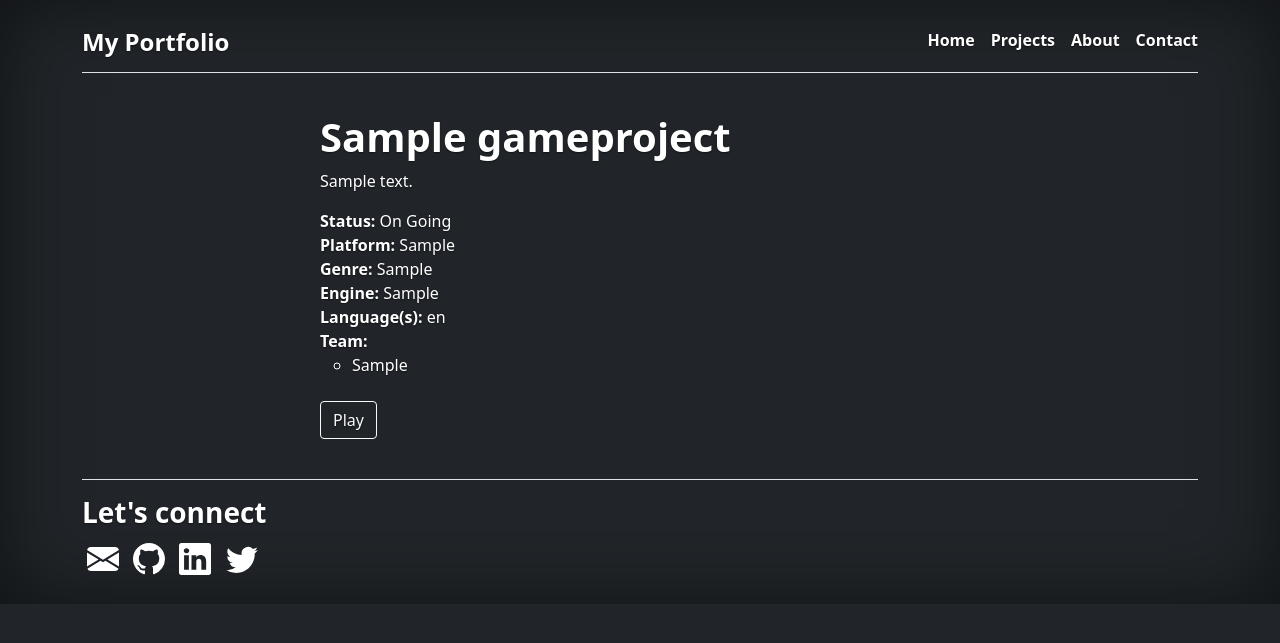
After one commit to alfianAH/my-portfolio, a Django app: a page that uses templates/base.html in a window 1280 px wide. The commit adds this page. Shown: the top 643 px of the page. Run offline with Django 3.2, Linux system fonts and the light colour scheme; tables that the repository leaves empty hold one stand-in row (values such as "Sample post"); some libraries are stand-ins or nearby versions.

Commit message:
Add detail page of game project

```diff
--- a/game/models.py
+++ b/game/models.py
@@ -1,5 +1,6 @@
 from django.db import models
 from django.db.models.signals import pre_save, post_save
+from django.urls import reverse
 
 from .utils import slugify_instance_title
 from home.validators import validate_url
@@ -19,8 +20,8 @@ class GameProject(models.Model):
     created = models.DateTimeField(auto_now_add=True)
     updated = models.DateTimeField(auto_now=True)
 
-    def save(self, *args, **kwargs):
-        super().save(*args, **kwargs)
+    def get_detail_url(self):
+        return reverse('game:detail', kwargs={'slug': self.slug})
 
 
 class GameDetail(models.Model):
--- /dev/null
+++ b/game/urls.py
@@ -0,0 +1,10 @@
+from django.urls import path
+
+from .views import game_project_detail_view
+
+
+app_name = 'game'
+urlpatterns = [
+    # path('create/', , name='create'),
+    path('<slug:slug>/', game_project_detail_view, name='detail'),
+]
--- a/game/views.py
+++ b/game/views.py
@@ -1,3 +1,24 @@
+from django.http import Http404
 from django.shortcuts import render
 
+from game.models import GameProject
+
 # Create your views here.
+def game_project_detail_view(request, slug=None):
+    project_obj = None
+
+    if slug is not None:
+        try:
+            project_obj = GameProject.objects.get(slug=slug)
+        except GameProject.DoesNotExist:
+            raise Http404
+        except GameProject.MultipleObjectsReturned:
+            project_obj = GameProject.objects.filter(slug=slug).first()
+        except:
+            raise Http404
+
+    context = {
+        'game': project_obj
+    }
+
+    return render(request, 'game/detail.html', context=context)
--- a/my_portfolio/urls.py
+++ b/my_portfolio/urls.py
@@ -14,7 +14,7 @@ Including another URLconf
     2. Add a URL to urlpatterns:  path('blog/', include('blog.urls'))
 """
 from django.contrib import admin
-from django.urls import path
+from django.urls import include, path
 
 from home.views import (
     home_view
@@ -23,5 +23,6 @@ from home.views import (
 urlpatterns = [
     path('', home_view),
     path('admin/', admin.site.urls),
+    path('game/', include('game.urls')),
     path('home/', home_view)
 ]
--- /dev/null
+++ b/static/home/cover.css
@@ -0,0 +1,54 @@
+/*
+ * Globals
+ */
+
+
+/* Custom default button */
+.btn-secondary,
+.btn-secondary:hover,
+.btn-secondary:focus {
+  color: #333;
+  text-shadow: none; /* Prevent inheritance from `body` */
+}
+
+
+/*
+ * Base structure
+ */
+
+body {
+  text-shadow: 0 .05rem .1rem rgba(0, 0, 0, .5);
+  box-shadow: inset 0 0 5rem rgba(0, 0, 0, .5);
+}
+
+.cover-container {
+  max-width: 42em;
+}
+
+
+/*
+ * Header
+ */
+
+.nav-masthead .nav-link {
+  padding: .25rem 0;
+  font-weight: 700;
+  color: rgba(255, 255, 255, 1);
+  background-color: transparent;
+  border-bottom: .25rem solid transparent;
+}
+
+.nav-masthead .nav-link:hover,
+.nav-masthead .nav-link:focus {
+  color: rgba(255, 255, 255, .75);
+  border-bottom-color: rgba(255, 255, 255, .75);
+}
+
+.nav-masthead .nav-link + .nav-link {
+  margin-left: 1rem;
+}
+
+.nav-masthead .active {
+  color: #fff;
+  border-bottom-color: #fff;
+}
--- a/templates/base.html
+++ b/templates/base.html
@@ -13,6 +13,7 @@
     <script src="https://unpkg.com/htmx.org@1.5.0"></script>
     <link rel="stylesheet" href="{% static 'home/index.css' %}">
     <link rel="stylesheet" href="{% static 'home/carousel.css' %}">
+    <link rel="stylesheet" href="{% static 'home/cover.css' %}">
 </head>
 <body class='bg-dark text-white'>
     <main>
--- /dev/null
+++ b/templates/game/detail.html
@@ -0,0 +1,34 @@
+{% extends "base.html" %}
+
+{% block content %}
+<div class="cover-container d-flex w-100 h-100 p-3 mx-auto flex-column">
+    <h1 class="fw-bold">{{ game.title }}</h1>
+
+    <p>{{ game.description }}</p>
+
+    <!-- Details -->
+    <ul class="list-unstyled mb-4">
+        <li><b>Status: </b>{{ game.gamedetail.get_status_display }}</li>
+        <li><b>Platform: </b>{{ game.gamedetail.platform }}</li>
+        <li><b>Genre: </b>{{ game.gamedetail.genre }}</li>
+        <li><b>Engine: </b>{{ game.gamedetail.engine }}</li>
+        <li><b>Language(s): </b>{{ game.gamedetail.language }}</li>
+        <li><b>Team: </b>
+            <ul>
+                {% for team_member in game.gamedetail.parse_team %}
+                    {% if team_member %}
+                        <li>{{ team_member }}</li>
+                    {% endif %}
+                {% endfor %}
+            </ul>
+        </li>
+    </ul>
+
+    <!-- Link play -->
+    <div class="d-flex align-items-center">
+        <div class="btn-group">
+            <a href="{{ game.play_url }}" class="btn btn-outline-light">Play</a>
+        </div>
+    </div>
+</div>
+{% endblock content %}
```
Also changed, not shown: templates/game/game-card.html (+4 -19 lines).
